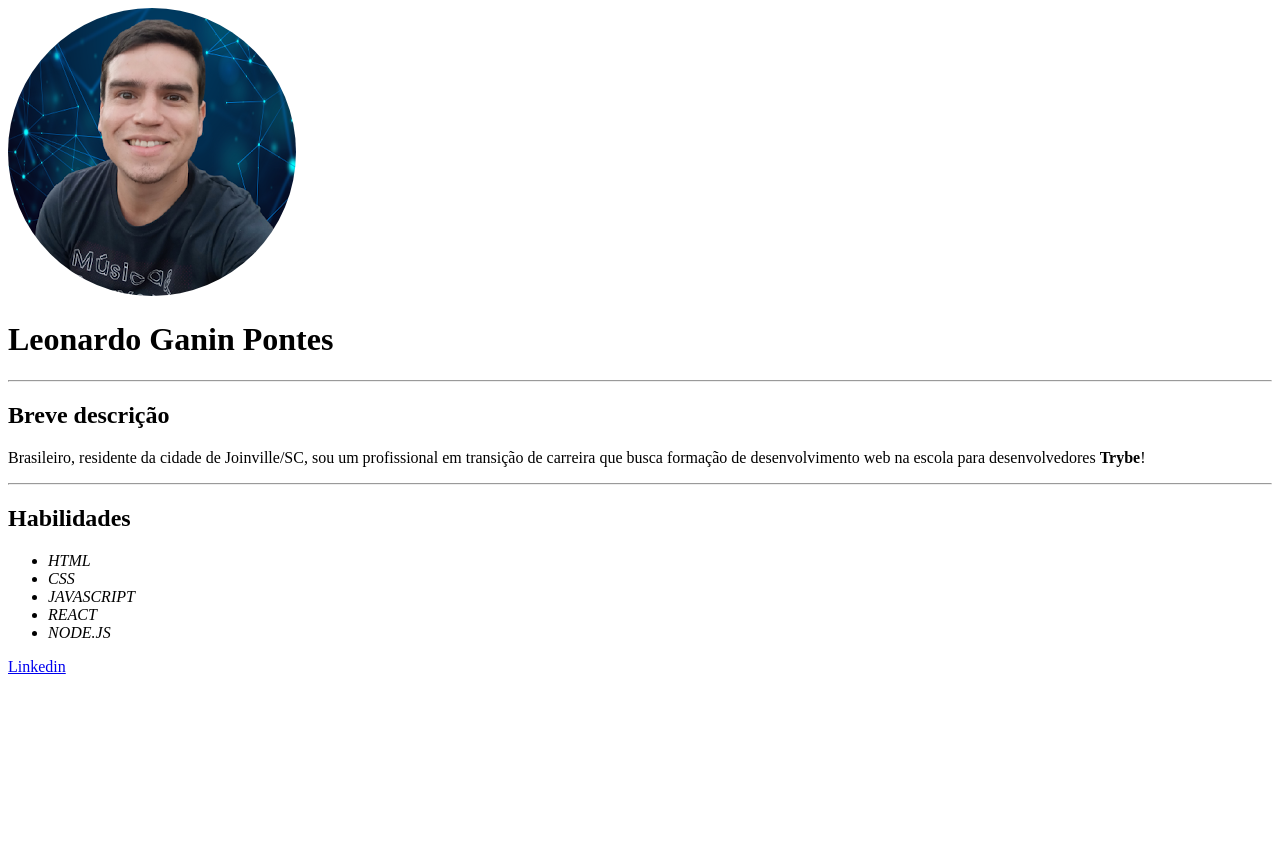
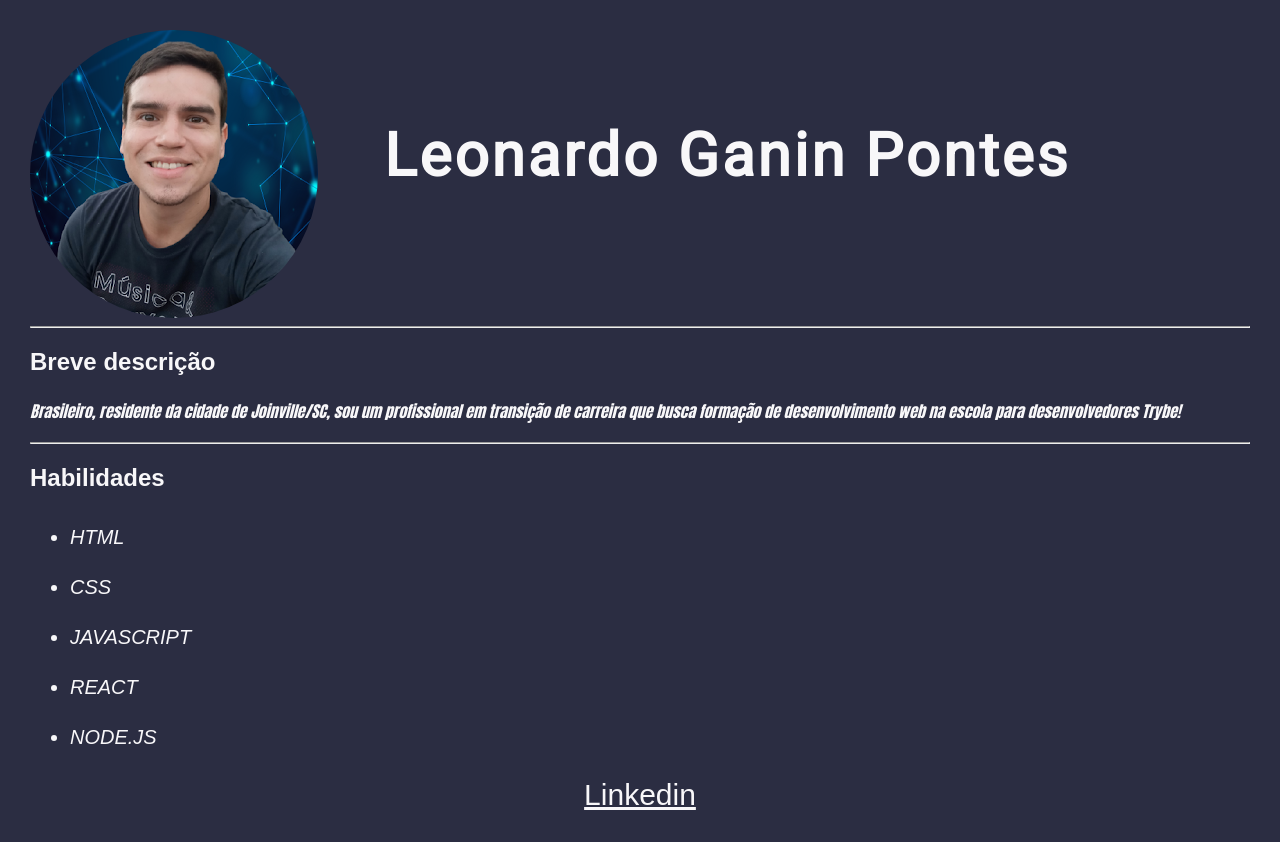
Before and after one commit to leopontes1989/leopontes1989.github.io, a plain HTML site: page index.html in a window 1280 px wide. Before the commit the page ends 800 px from the top, so only its background shows below. Drawn offline with Linux system fonts and the light colour scheme.

Commit message:
Css styled done

```diff
--- a/index.html
+++ b/index.html
@@ -4,25 +4,75 @@
     <meta charset="UTF-8">
     <meta http-equiv="X-UA-Compatible" content="IE=edge">
     <meta name="viewport" content="width=device-width, initial-scale=1.0">
+    <link rel="preconnect" href="https://fonts.googleapis.com">
+    <link rel="preconnect" href="https://fonts.gstatic.com" crossorigin>
+    <link href="https://fonts.googleapis.com/css2?family=Oswald&family=Roboto&display=swap" rel="stylesheet">
     <title>Portfólio Inicial em HTML</title>
+
+    <style>
+
+        body {
+            font-family: Arial, Helvetica, sans-serif;
+            background-color: #2B2d42;
+            color: #f8f7f9;
+            margin: 30px;
+        }
+
+        h1 {
+            font-family: 'Roboto';
+            letter-spacing: 3px;
+            font-size: 60px;
+        }
+
+        p {
+            font-family: Impact, Haettenschweiler, 'Arial Narrow Bold', sans-serif;
+            font-style: italic;
+            line-height: 30px;
+        }
+
+        .elements {
+            font-style: italic;
+            font-size: 20px;
+            line-height: 50px;
+        }
+
+        .display {
+            display: flex;
+        }
+        .display h1 {
+            position: absolute;
+            left: 30%;
+            top: 10%;
+        }
+
+        a {
+            color: #f8f7f9;
+            font-size: 30px;
+            display: flex;
+            justify-content: center;
+        }
+
+    </style>
 </head>
 <body>
-    <a href="/unnamed.png"><img src="/unnamed.png" alt="Foto de apresentação do portfólio" style="border-radius: 50%;"></a>
-    <h1>Leonardo Ganin Pontes</h1>
+    <div class="display">
+        <a href="/unnamed.png"><img src="/unnamed.png" alt="Foto de apresentação do portfólio" style="border-radius: 50%;"></a>
+        <h1>Leonardo Ganin Pontes</h1>
+    </div>
     <hr>
 
     <h2>Breve descrição</h2>
-    <p>Brasileiro, residente da cidade de Joinville/SC, sou um profissional em transição de carreira que busca formação de desenvolvimento web na escola para desenvolvedores <strong>Trybe</strong>!</p>
+    <p>Brasileiro, residente da cidade de <strong>Joinville/SC</strong>, sou um profissional em transição de carreira que busca formação de desenvolvimento web na escola para desenvolvedores <strong>Trybe</strong>!</p>
 
     <hr>
 
     <h2>Habilidades</h2>
     <ul>
-        <li><em>HTML</em></li>
-        <li><em>CSS</em></li>
-        <li><em>JAVASCRIPT</em></li>
-        <li><em>REACT</em></li>
-        <li><em>NODE.JS</em></li>
+        <li class="elements">HTML</li>
+        <li class="elements">CSS</li>
+        <li class="elements">JAVASCRIPT</li>
+        <li class="elements">REACT</li>
+        <li class="elements">NODE.JS</li>
     </ul>
 
     <a href="http://linkedin.com/leoponteswd" target="_blank">Linkedin</a>
```
